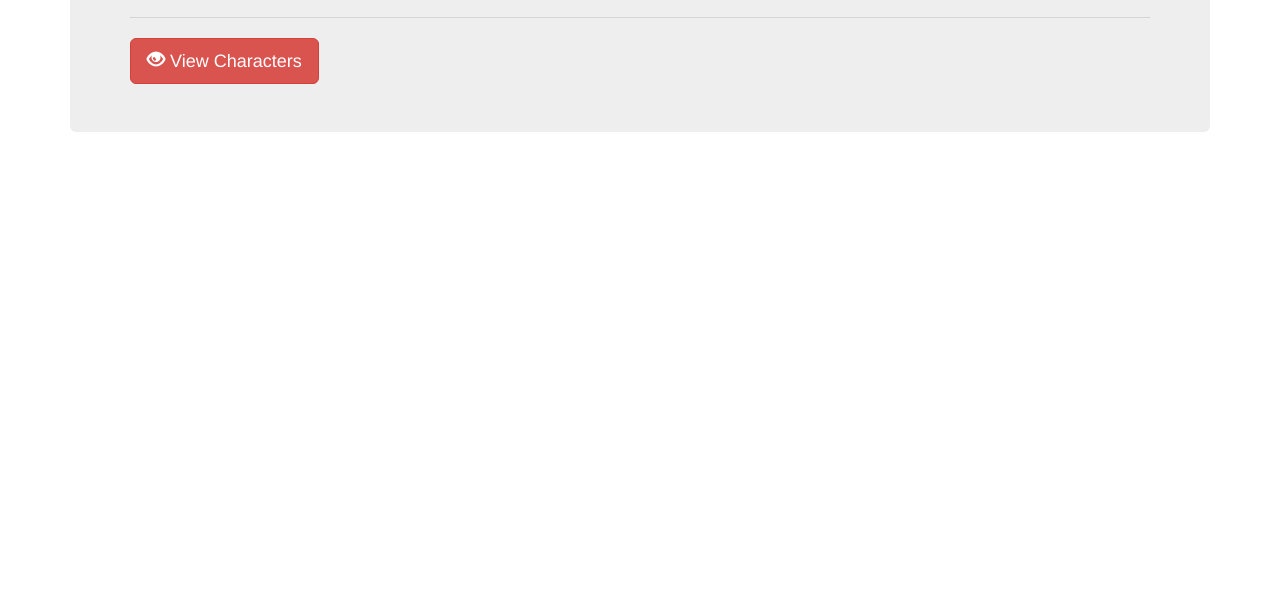
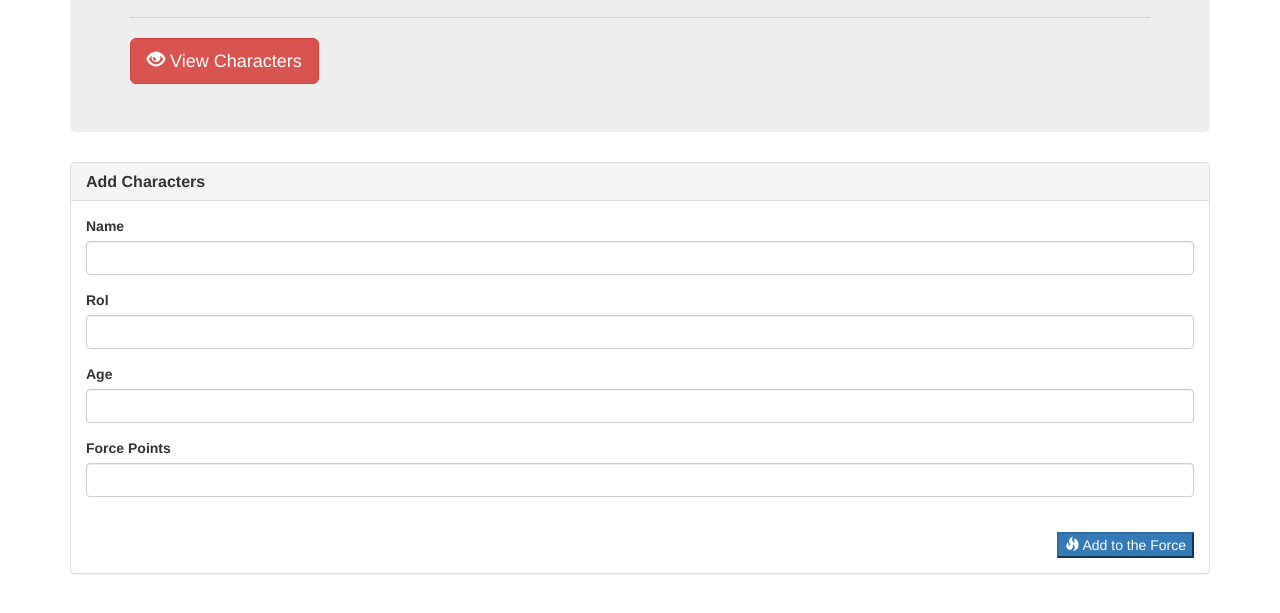
Before and after one commit to Karl74/BackEndStudy, a website: page mystarwars/add.html in a window 1280 px wide. Shown: the part 187-800 px from the top of the page. Drawn offline with nearby package versions, Linux system fonts and the light colour scheme.

Commit message:
application is finished

```diff
--- a/mystarwars/add.html
+++ b/mystarwars/add.html
@@ -20,6 +20,64 @@
         </a>
       </div>
 
+      <div class="row">
+        <div class="col-lg-12">
+          <div class="panel panel-default">
+            <div class="panel-heading">
+              <h3 class="panel-title"><strong>Add Characters</strong></h3>
+            </div>
+            <div class="panel-body">
+                <form  action="" method="POST">
+
+                  <div class="form-group">
+                    <label for="name">Name</label>
+                    <input type="text"class="form-control" id="name">
+                  </div>
+
+                  <div class="form-group">
+                    <label for="rol">Rol</label>
+                    <input type="text" class="form-control" id="role">
+                  </div>
+
+                  <div class="form-group">
+                    <label for="age">Age</label>
+                    <input type="text" class="form-control" id="age">
+                  </div>
+
+                  <div class="form-group">
+                    <label for="force-points">Force Points</label>
+                    <input type="text" class="form-control" id="force-points">
+                  </div>
+
+                </form>
+                <br>
+                <div class="text-right">
+                  <button type="submit"  class="ntm btn-primary btn-md" id="add-btn">
+                    <span class="glyphicon glyphicon-fire"></span>
+                    Add to the Force
+                  </button>
+                </div>
+            </div>
+          </div>
+        </div>
+      </div>
     </div> <!-- END OF CONTAINER -->
+
+    <script type="text/javascript">
+
+    $("#add-btn").on("click", function(){
+       var newCharacter = {
+          name: $("#name").val().trim(),
+          role:$("#role").val().trim(),
+          age: $("#age").val().trim(),
+          forcePoints:$("#force-points").val().trim()
+      }
+
+        $.post("/api/new", newCharacter).done(function(data){
+          console.log(data);
+          alert("You have add a new character");
+        });
+      });
+    </script>
   </body>
 </html>
```
Also changed, not shown: mystarwars/server.js (+10 -5 lines), mystarwars/view.html (+4 -2 lines).
